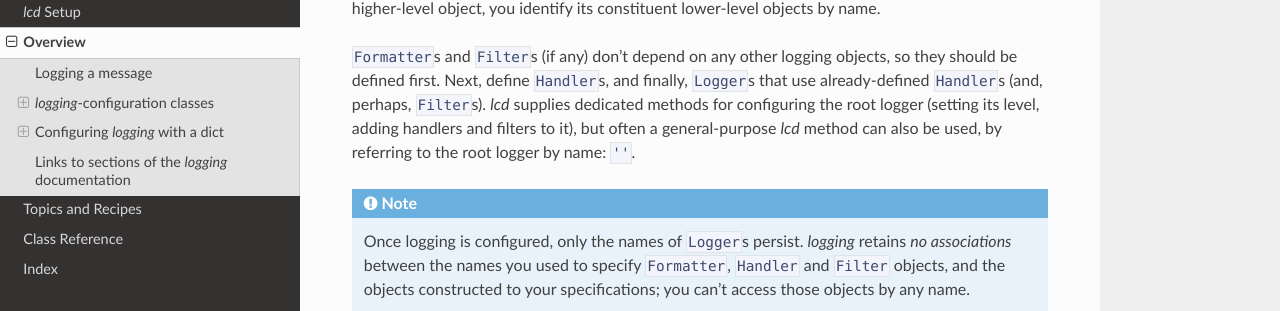
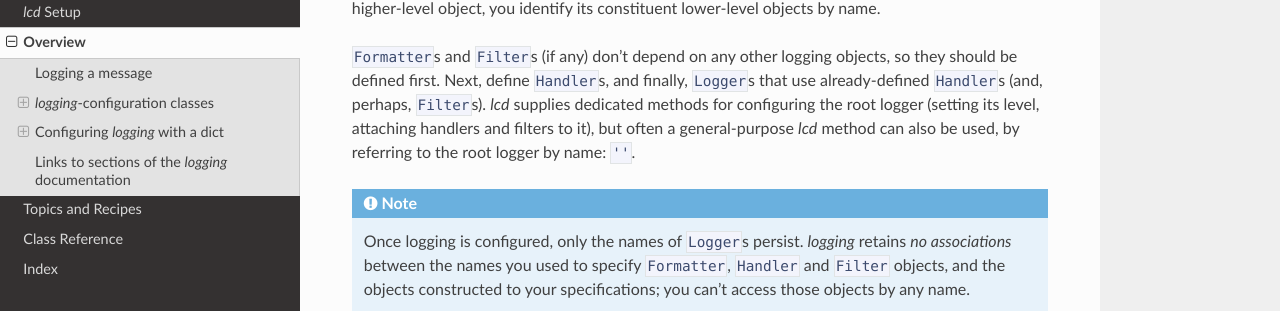
Before and after one commit to Twangist/prelogging, a Sphinx documentation site: the page built from lcd/docs/overview.rst, in a window 1280 px wide and 900 px high, scrolled down 2760 px. Shown: the part 163-474 px from the top of the window. Built offline with Sphinx 7.4.7 and the Read the Docs theme 2.0.0, drawn with Linux system fonts in a browser that asks for light colours; some of the changed text lies outside the part shown.

Commit message:
0.2.7b4 -- doc: say "attach" not "add" when we mean "attach". TODO Write an example (in docs) for configurator? TODO the rest of the examples... and docs

```diff
--- a/lcd/docs/overview.rst
+++ b/lcd/docs/overview.rst
@@ -139,7 +139,7 @@ lower-level objects by name.
 objects, so they should be defined first. Next, define ``Handler``\s, and
 finally, ``Logger``\s that use already-defined ``Handler``\s (and, perhaps,
 ``Filter``\s). `lcd` supplies dedicated methods for configuring the root logger
-(setting its level, adding handlers and filters to it), but often a
+(setting its level, attaching handlers and filters to it), but often a
 general-purpose `lcd` method can also be used, by referring to the root logger
 by name: ``''``.
 
```
Also changed, not shown: other parts of lcd/docs/overview.rst (+2 -2 lines).
